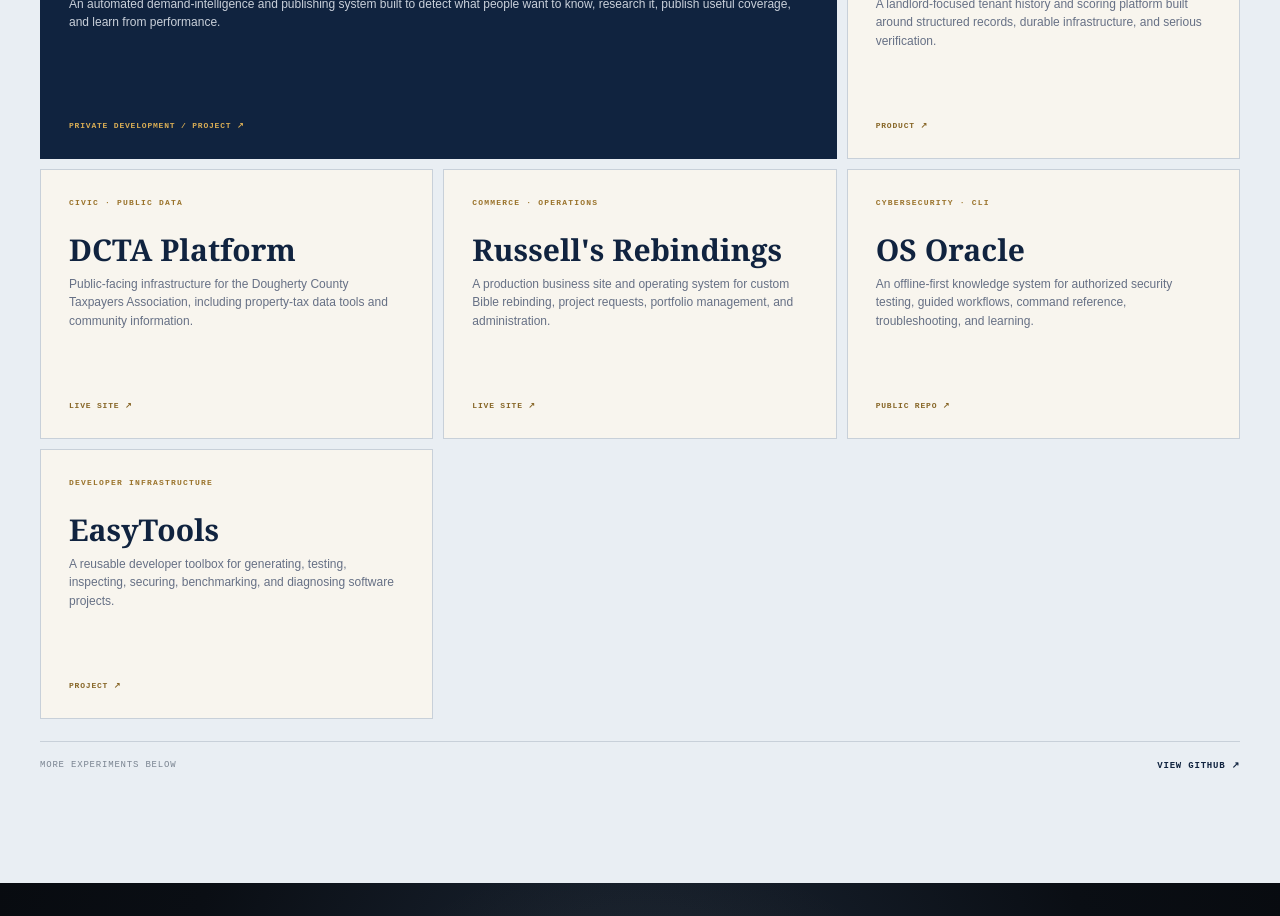
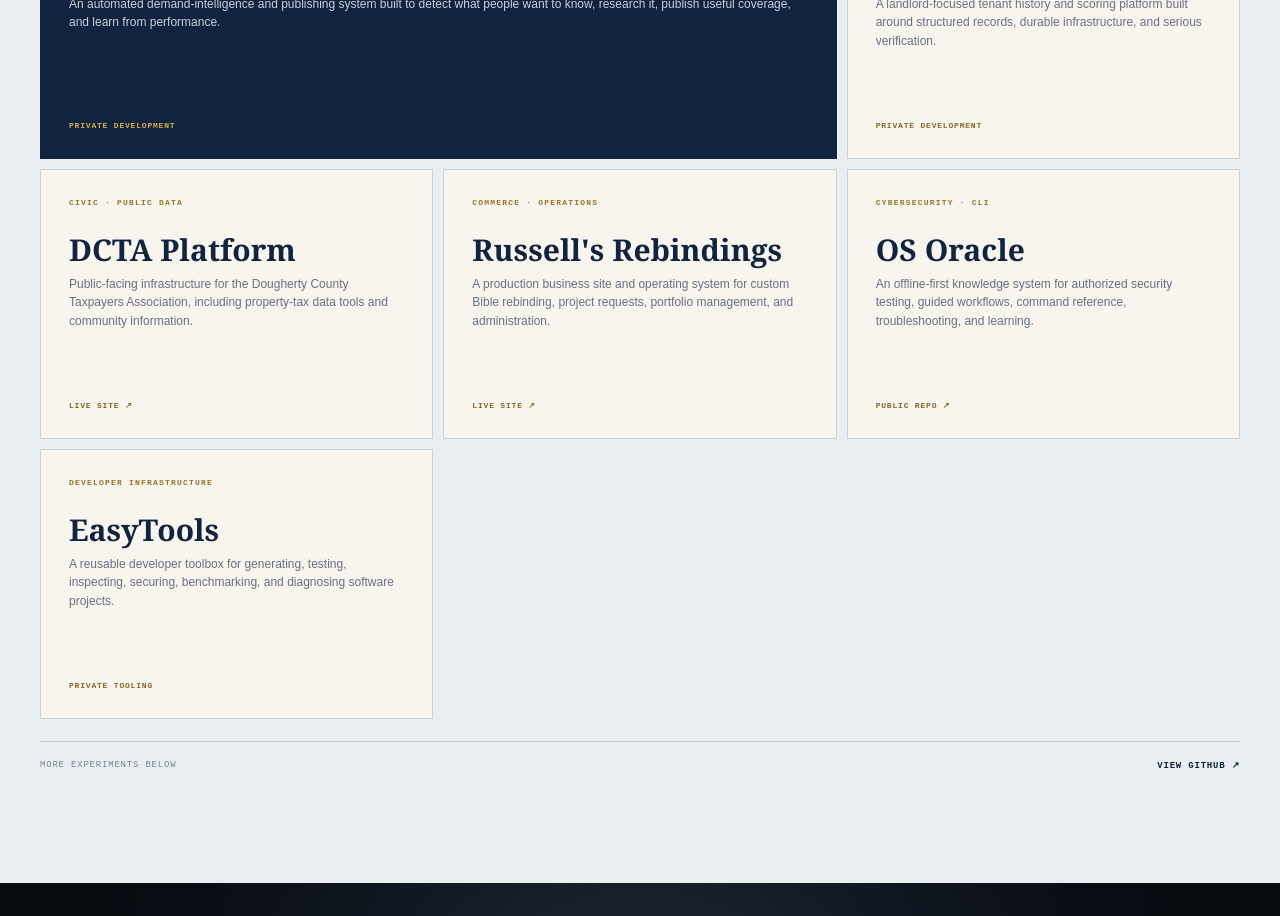
Before and after one commit to tituspaine/tituspaine, a plain HTML site: page index.html in a window 1280 px wide. Shown: the part 3820-4736 px from the top of the page. Drawn offline with nearby package versions, Linux system fonts and the light colour scheme.

Commit message:
Keep private portfolio projects non-clickable

```diff
--- a/index.html
+++ b/index.html
@@ -69,12 +69,12 @@ html,body{width:100%;max-width:100%;overflow-x:hidden;overscroll-behavior-x:none
 <section class="section identity"><div class="shell"><p class="kicker reveal">02 / HOW I OPERATE</p><h2 class="section-title reveal">BUILDER.<br><em>OPERATOR.</em><br>ADVOCATE.</h2><div class="roles"><article class="role reveal"><small>01 / ENTREPRENEUR</small><div><h3>Ideas into infrastructure.</h3><p>I shape businesses around real needs, then build the offer, systems, and operations required to deliver.</p></div></article><article class="role reveal"><small>02 / TECHNOLOGIST</small><div><h3>Code with consequence.</h3><p>I study cybersecurity and build with AI, software, and data because technology matters when it changes what people can do.</p></div></article><article class="role reveal"><small>03 / ADVOCATE</small><div><h3>Experience into action.</h3><p>Living with Type 1 diabetes gives my healthcare work a hard standard: it must work for real people under real pressure.</p></div></article></div></div></section>
 <section class="section shell" id="ventures"><div class="ventures-head"><div><p class="kicker reveal">03 / ACTIVE WORK</p><h2 class="section-title reveal">VENTURES</h2></div><small>SELECTED / 2026</small></div><div class="ventures"><article class="venture reveal"><span class="venture-number">01</span><div><h3><a class="venture-title-link" href="https://orendrix.com" target="_blank" rel="noopener noreferrer">ORENDRIX GROUP LLC</a></h3><p>A business-development company connecting web design, search visibility, commerce, AI agents, content, and analytics into one operating partner for growing companies.</p><div class="tags"><span>BUSINESS DEVELOPMENT</span><span>AI AUTOMATION</span><span>DIGITAL SYSTEMS</span></div></div></article><article class="venture reveal"><span class="venture-number">02</span><div><h3><a class="venture-title-link" href="https://www.wet1d.com" target="_blank" rel="noopener noreferrer">WeT1D</a></h3><p>A mobile-first platform built from lived experience with Type 1 diabetes—combining food intelligence, logging, dosing support, and trusted human connection.</p><div class="tags"><span>HEALTHTECH</span><span>ARTIFICIAL INTELLIGENCE</span><span>T1D ADVOCACY</span></div></div></article></div></section>
 <section class="selected-builds" id="builds"><div class="shell"><div class="builds-head"><div><p class="kicker">04 / SELECTED BUILDS</p><h2>THINGS I'VE<br>PUT INTO THE WORLD.</h2></div><p>Products, systems, tools, and community infrastructure. A selected collection—not every repository.</p></div><div class="build-grid">
-<a class="build-card featured" href="https://github.com/tituspaine/viewyournews-" target="_blank" rel="noopener noreferrer"><span class="build-type">MEDIA · INTELLIGENCE</span><h3>ViewYourNews</h3><p>An automated demand-intelligence and publishing system built to detect what people want to know, research it, publish useful coverage, and learn from performance.</p><b>PRIVATE DEVELOPMENT / PROJECT ↗</b></a>
-<a class="build-card" href="https://knowwhostays.com" target="_blank" rel="noopener noreferrer"><span class="build-type">PROPERTY · DATA</span><h3>TenantScore</h3><p>A landlord-focused tenant history and scoring platform built around structured records, durable infrastructure, and serious verification.</p><b>PRODUCT ↗</b></a>
+<article class="build-card featured"><span class="build-type">MEDIA · INTELLIGENCE</span><h3>ViewYourNews</h3><p>An automated demand-intelligence and publishing system built to detect what people want to know, research it, publish useful coverage, and learn from performance.</p><b>PRIVATE DEVELOPMENT</b></article>
+<article class="build-card"><span class="build-type">PROPERTY · DATA</span><h3>TenantScore</h3><p>A landlord-focused tenant history and scoring platform built around structured records, durable infrastructure, and serious verification.</p><b>PRIVATE DEVELOPMENT</b></article>
 <a class="build-card" href="https://dcotaxpayers.com" target="_blank" rel="noopener noreferrer"><span class="build-type">CIVIC · PUBLIC DATA</span><h3>DCTA Platform</h3><p>Public-facing infrastructure for the Dougherty County Taxpayers Association, including property-tax data tools and community information.</p><b>LIVE SITE ↗</b></a>
 <a class="build-card" href="https://rrbible.com" target="_blank" rel="noopener noreferrer"><span class="build-type">COMMERCE · OPERATIONS</span><h3>Russell's Rebindings</h3><p>A production business site and operating system for custom Bible rebinding, project requests, portfolio management, and administration.</p><b>LIVE SITE ↗</b></a>
 <a class="build-card" href="https://github.com/tituspaine/os-oracle" target="_blank" rel="noopener noreferrer"><span class="build-type">CYBERSECURITY · CLI</span><h3>OS Oracle</h3><p>An offline-first knowledge system for authorized security testing, guided workflows, command reference, troubleshooting, and learning.</p><b>PUBLIC REPO ↗</b></a>
-<a class="build-card" href="https://github.com/tituspaine/easytools-" target="_blank" rel="noopener noreferrer"><span class="build-type">DEVELOPER INFRASTRUCTURE</span><h3>EasyTools</h3><p>A reusable developer toolbox for generating, testing, inspecting, securing, benchmarking, and diagnosing software projects.</p><b>PROJECT ↗</b></a>
+<article class="build-card"><span class="build-type">DEVELOPER INFRASTRUCTURE</span><h3>EasyTools</h3><p>A reusable developer toolbox for generating, testing, inspecting, securing, benchmarking, and diagnosing software projects.</p><b>PRIVATE TOOLING</b></article>
 </div><div class="builds-foot"><span>MORE EXPERIMENTS BELOW</span><a href="https://github.com/tituspaine" target="_blank" rel="noopener noreferrer">VIEW GITHUB ↗</a></div></div></section><section class="legal-journey" aria-labelledby="legal-journey-title">
 <div class="shell legal-journey-shell">
 <div class="legal-journey-intro"><p class="legal-journey-kicker">LEGAL ACCESS · A QUICK THOUGHT</p><h2 id="legal-journey-title">What if legal help was already there <em>before</em> you needed it?</h2><p>Five quick cards. Swipe, drag, or tap through.</p></div>
```
